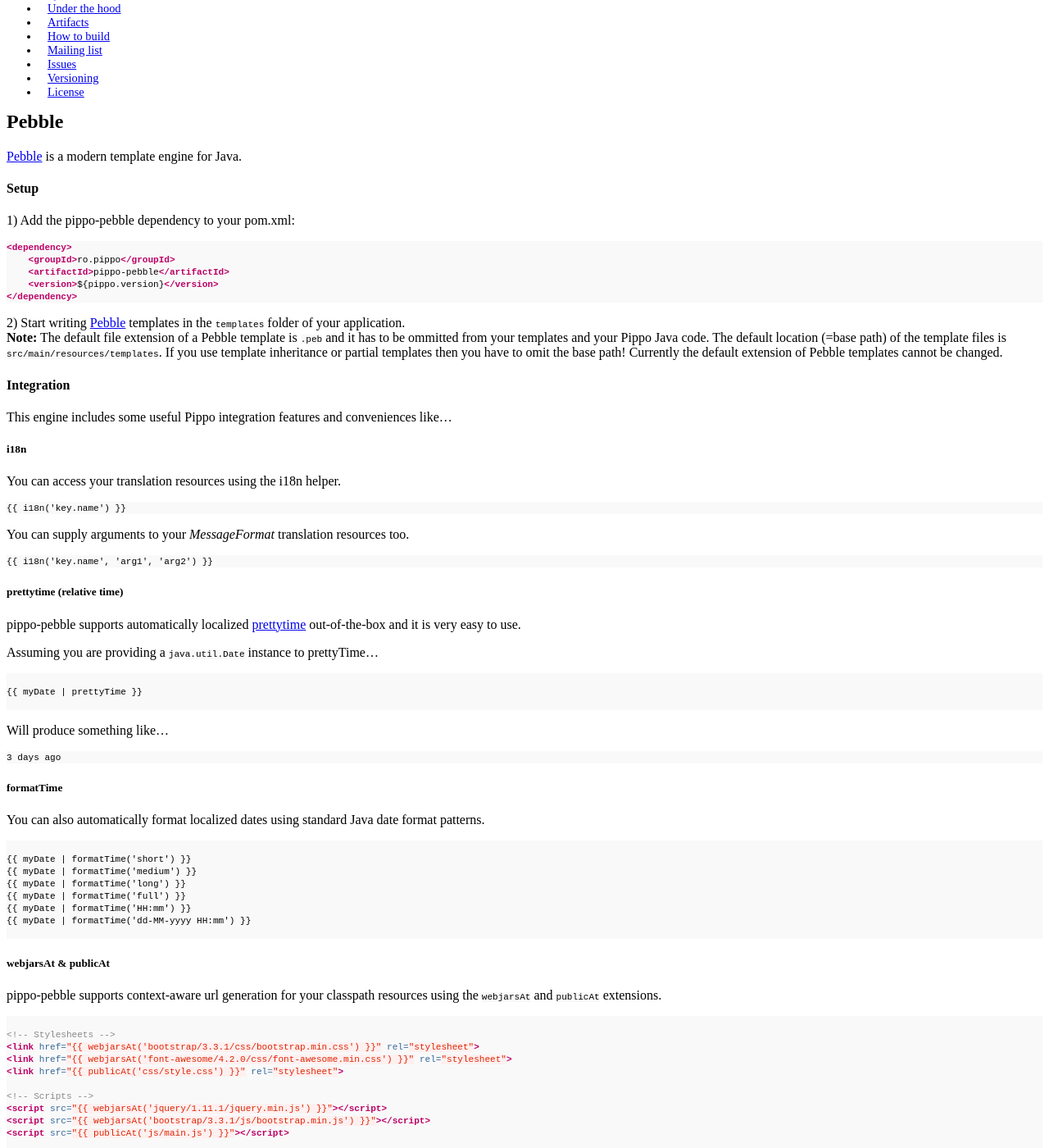
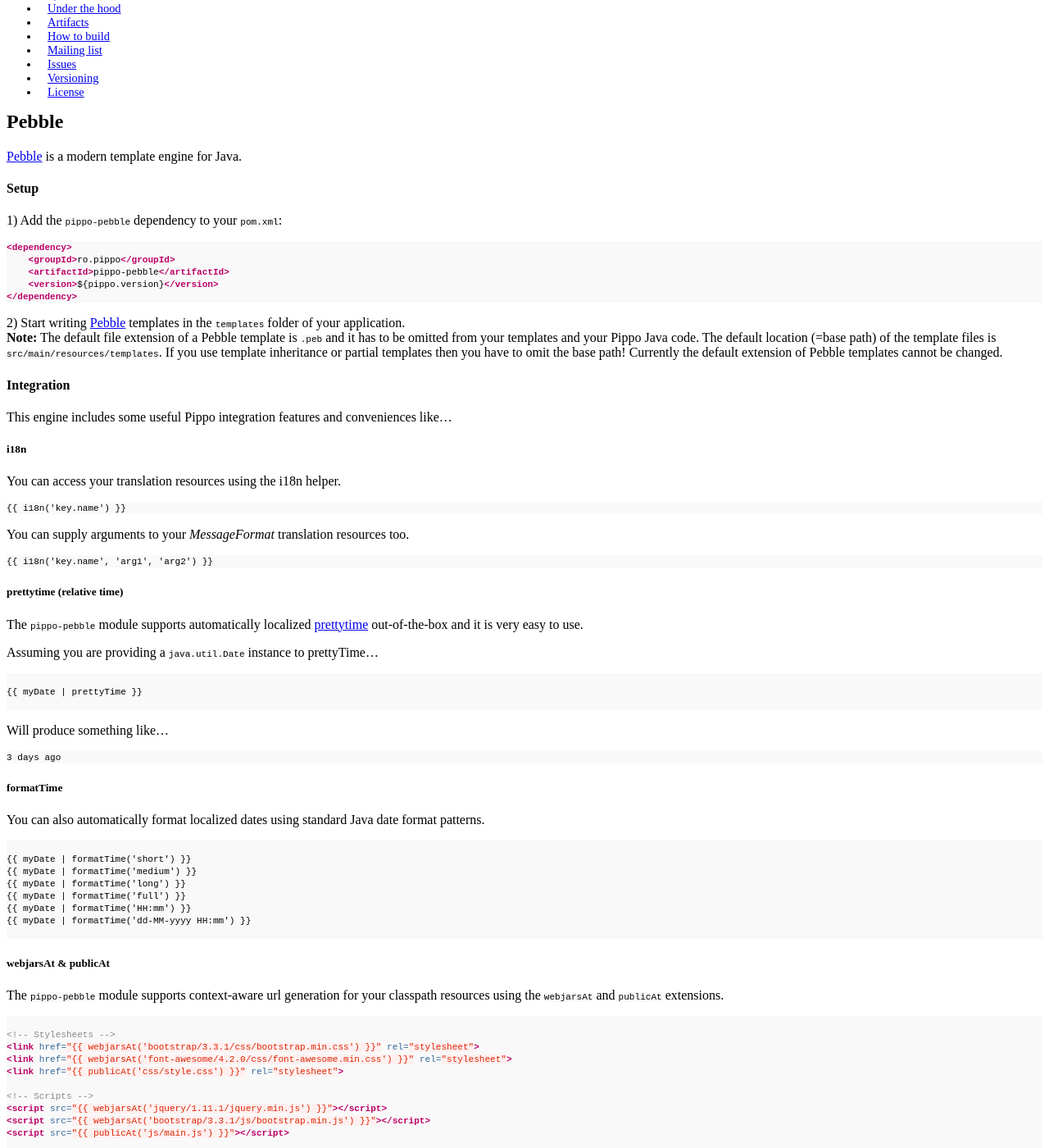
Before and after one commit to pippo-java/pippo.github.io, a Jekyll site: the page built from _posts/2015-04-03-pebble.md, in a window 1280 px wide and 1400 px high, scrolled down 760 px. Shown: the whole window at 82% size. Built offline with Jekyll 4.4.1, drawn with Linux system fonts in a browser that asks for light colours; a style sheet for code colours, icons or effects is not loaded; some of the changed text lies outside the part shown.

Commit message:
Formatting

````diff
--- a/_posts/2015-04-03-pebble.md
+++ b/_posts/2015-04-03-pebble.md
@@ -9,7 +9,7 @@ date: 2015-04-03 16:35:34
 
 #### Setup
 
-1) Add the pippo-pebble dependency to your pom.xml:
+1) Add the `pippo-pebble` dependency to your `pom.xml`:
 
 ```xml
 <dependency>
@@ -20,7 +20,7 @@ date: 2015-04-03 16:35:34
 ```
 
 2)  Start writing [Pebble][pebble] templates in the `templates` folder of your application.
-**Note:** The default file extension of a Pebble template is `.peb` and it has to be ommitted from your templates and your Pippo Java code. The default location (=base path) of the template files is `src/main/resources/templates`. If you use template inheritance or partial templates then you have to omit the base path! Currently the default extension of Pebble templates cannot be changed.
+**Note:** The default file extension of a Pebble template is `.peb` and it has to be omitted from your templates and your Pippo Java code. The default location (=base path) of the template files is `src/main/resources/templates`. If you use template inheritance or partial templates then you have to omit the base path! Currently the default extension of Pebble templates cannot be changed.
 
 #### Integration
 
@@ -42,7 +42,7 @@ You can supply arguments to your *MessageFormat* translation resources too.
 
 ##### prettytime (relative time)
 
-pippo-pebble supports automatically localized [prettytime][prettytime] out-of-the-box and it is very easy to use.
+The `pippo-pebble` module supports automatically localized [prettytime][prettytime] out-of-the-box and it is very easy to use.
 
 Assuming you are providing a `java.util.Date` instance to prettyTime...
 
@@ -75,7 +75,7 @@ You can also automatically format localized dates using standard Java date forma
 
 ##### webjarsAt & publicAt
 
-pippo-pebble supports context-aware url generation for your classpath resources using the `webjarsAt` and `publicAt` extensions.
+The `pippo-pebble` module supports context-aware url generation for your classpath resources using the `webjarsAt` and `publicAt` extensions.
 
 ```html
 {% raw %}
@@ -112,7 +112,7 @@ public class MyApplication extends Application {
 
 Pebble and AngularJS both use the double-brace notation.
 
-pippo-pebble comes with out-of-the-box support for the following syntax:
+The `pippo-pebble` module comes with out-of-the-box support for the following syntax:
 
 ```
 {% raw %}
@@ -124,8 +124,8 @@ Anything after the `ng` will be re-injected into the template during the compila
 
 ##### Error Templates
 
-pippo-pebble will render special templates for routing problems and excepions.  You may override these templates
-within your own application.
+The `pippo-pebble` module will render special templates for routing problems and exceptions.
+You may override these templates within your own application.
 
 - `templates/pippo/404notFound.peb`
 - `templates/pippo/500interalError.peb`
````
Also changed, not shown: _posts/2015-04-03-freemarker.md (+6 -6 lines), _posts/2015-04-03-groovy.md (+7 -7 lines), _posts/2015-04-03-jade.md (+7 -6 lines), _posts/2015-04-03-trimou.md (+10 -10 lines).
